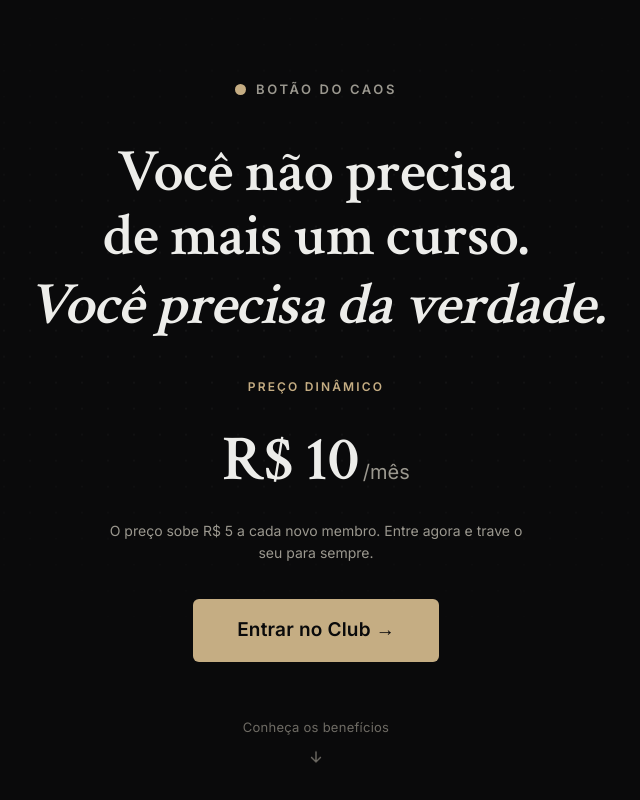
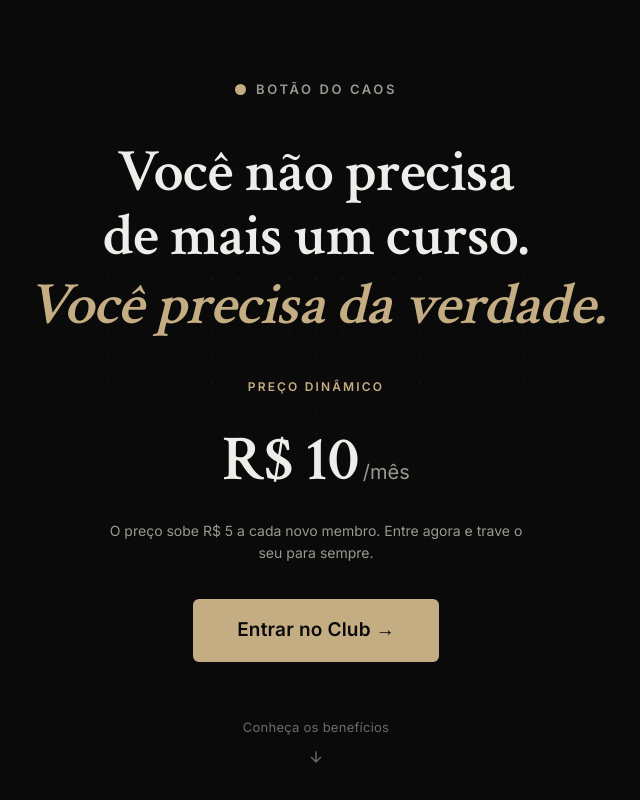
Before and after one commit to oDanilloDantas/chaos-button, a Next.js app: page / in a window 1280 px wide. Shown: the top 800 px of the page, without its empty margins (324-964 px from the left). Built offline with nearby package versions, Linux system fonts and the light colour scheme; no server answers.

Commit message:
feat(design): emphasize the hero punch line in accent gold

```diff
--- a/src/components/Hero/Hero.module.css
+++ b/src/components/Hero/Hero.module.css
@@ -67,7 +67,7 @@
 
 .headlineAccent {
   font-style: italic;
-  color: var(--text);
+  color: var(--accent);
 }
 
 .priceBlock {
```
